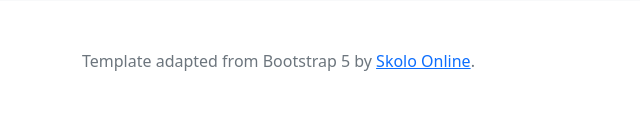
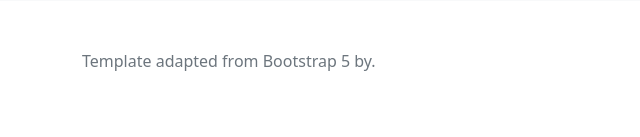
Before and after one commit to alex-mu/Moringa-gallery, a Django app: template templates/main/image.html in a window 1280 px wide. Shown: the part 1087-1224 px from the top of the page, without its empty margins (0-640 px from the left). Run offline with Django 4.2, Linux system fonts and the light colour scheme; the template is opened without the code that fills it: values that come from a table or form of the project are taken from there, others are empty; tables that the repository leaves empty hold one stand-in row (values such as "Sample post"); grey boxes marked "Sample" are stand-in pictures; parts of the project's set-up code (start-up, migrations or seed data) failed here and were passed over.

Commit message:
changes made to html files

```diff
--- a/templates/main/image.html
+++ b/templates/main/image.html
@@ -122,7 +122,7 @@
 
 <footer class="text-muted py-5">
   <div class="container">
-    <p>Template adapted from Bootstrap 5 by <a href="https://skolo.online">Skolo Online</a>.</p>
+    <p>Template adapted from Bootstrap 5 by</a>.</p>
   </div>
 </footer>
 
```
Also changed, not shown: static/css/bootstrap.min.css (renamed from static/bootstrap.min.css), 4 other files.
